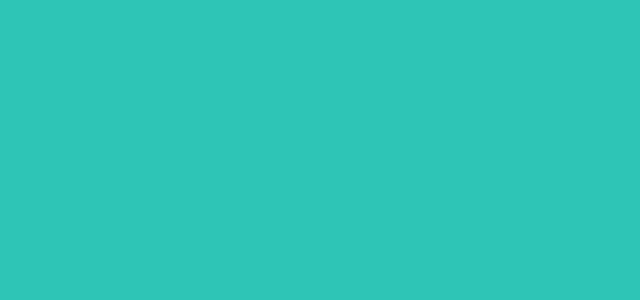
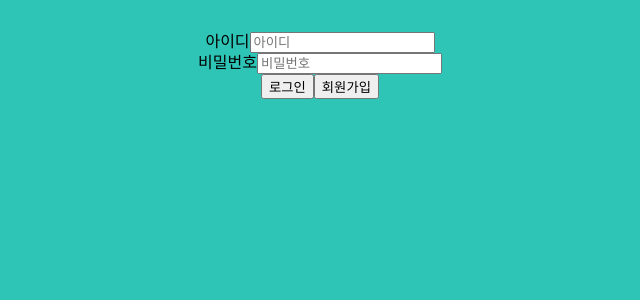
Before and after one commit to JOYmet33/ledger2, a React (Vite) app: page /sign_in in a window 1280 px wide. Before the commit this address had no page. Shown: the top 300 px of the page, without its empty margins (320-960 px from the left). Built offline with nearby package versions, Linux system fonts and the light colour scheme.

Commit message:
feat: (add) SignIn.jsx 완료

```diff
--- a/src/App.jsx
+++ b/src/App.jsx
@@ -4,6 +4,8 @@ import Detail from "./pages/Detail";
 import { Provider } from "react-redux";
 import store from "./redux/store";
 import "./App.css";
+import SingIn from "./pages/SingIn";
+import SignUp from "./pages/SingUp";
 
 function App() {
   return (
@@ -13,6 +15,8 @@ function App() {
           <Routes>
             <Route path="/" element={<Home />} />
             <Route path="/detail/:id" element={<Detail />} />
+            <Route path="/sign_in" element={<SingIn />} />
+            <Route path="/sign_up" element={<SignUp />} />
           </Routes>
         </BrowserRouter>
       </Provider>
--- a/src/pages/Home.jsx
+++ b/src/pages/Home.jsx
@@ -5,7 +5,7 @@ import ExpenseList from "../components/ExpenseList";
 import CreateExpense from "../components/CreateExpense";
 import { useSelector } from "react-redux";
 
-const Container = styled.main`
+export const Container = styled.main`
   max-width: 800px;
   width: 100%;
   display: flex;
--- /dev/null
+++ b/src/pages/SingIn.jsx
@@ -0,0 +1,40 @@
+// import styled from "styled-components";
+import { Container } from "./Home";
+import { useState } from "react";
+import { useNavigate } from "react-router-dom";
+
+export default function SignIn() {
+  const [id, setId] = useState("");
+  const [password, setPassword] = useState("");
+  const navigate = useNavigate();
+
+  const handleSignIn = () => {
+    console.log("id:", id);
+    console.log("password:", password);
+  };
+
+  return (
+    <Container>
+      <div>
+        <div>
+          <label htmlFor="id">아이디</label>
+          <input
+            type="text"
+            placeholder="아이디"
+            onChange={(e) => setId(e.target.value)}
+          />
+        </div>
+        <div>
+          <label htmlFor="password">비밀번호</label>
+          <input
+            type="password"
+            placeholder="비밀번호"
+            onChange={(e) => setPassword(e.target.value)}
+          />
+        </div>
+        <button onClick={() => handleSignIn()}>로그인</button>
+        <button onClick={() => navigate("/sign_up")}>회원가입</button>
+      </div>
+    </Container>
+  );
+}
--- /dev/null
+++ b/src/pages/SingUp.jsx
@@ -0,0 +1,3 @@
+export default function SignUp() {
+  return <div>SignUp</div>;
+}
```
